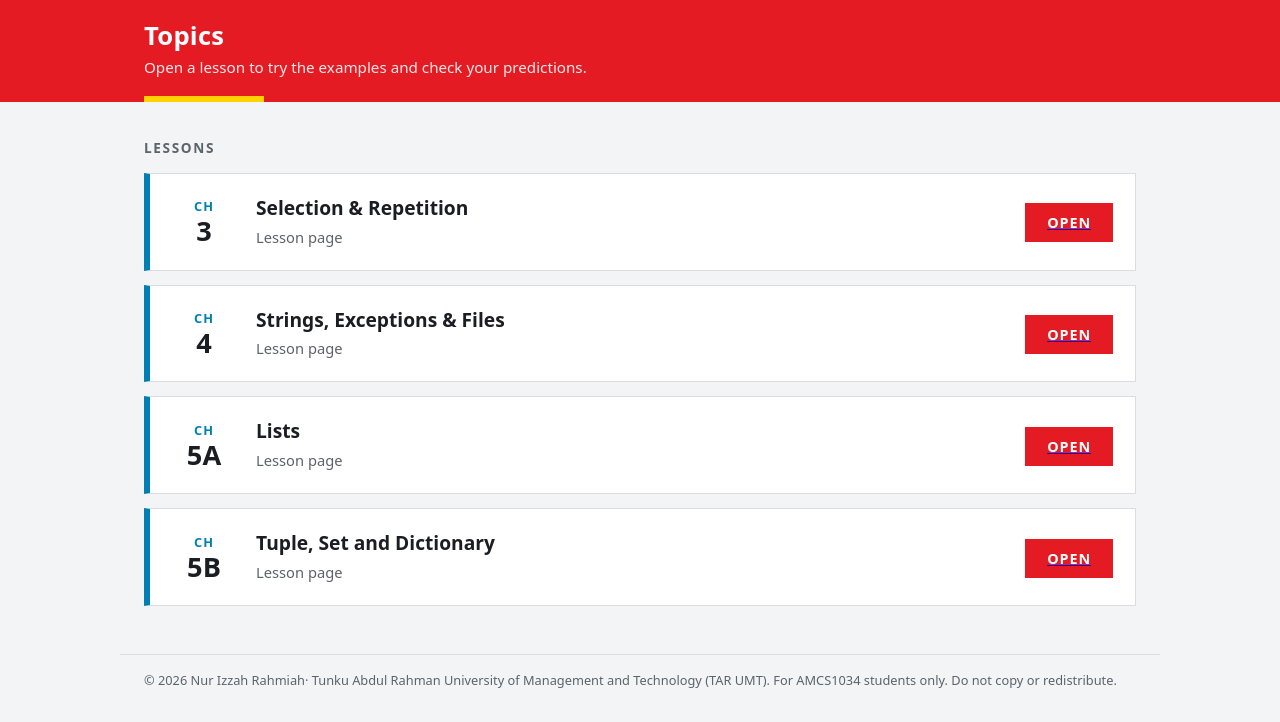
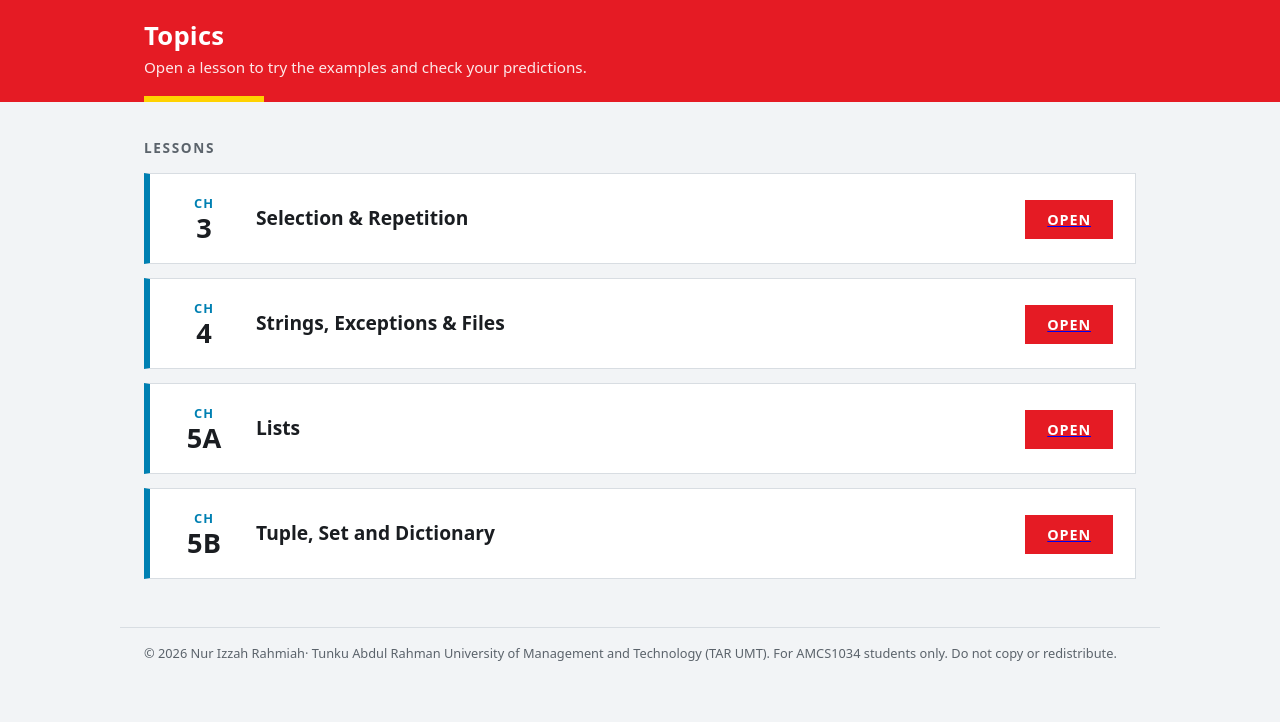
Before and after one commit to izzahabllah-alt/izzahabllah-alt.github.io, a plain HTML site: page index.html in a window 1280 px wide. Shown: the part 86-808 px from the top of the page. Drawn offline with Linux system fonts and the light colour scheme.

Commit message:
Update index.html

```diff
--- a/index.html
+++ b/index.html
@@ -71,28 +71,28 @@ footer { max-width: 1040px; margin: 0 auto; padding: 16px 24px 32px; font-size:
   <div class="list">
       <div class="topic">
         <div class="ch">Ch<b>3</b></div>
-        <div class="txt"><b>Selection &amp; Repetition</b><span>Lesson page</span></div>
+        <div class="txt"><b>Selection &amp; Repetition</b></div>
         <a href="SelectionLoopsprotected.html">
           <span class="go">OPEN</span>
         </a>
       </div>
       <div class="topic">
         <div class="ch">Ch<b>4</b></div>
-        <div class="txt"><b>Strings, Exceptions &amp; Files</b><span>Lesson page</span></div>
+        <div class="txt"><b>Strings, Exceptions &amp; Files</b></div>
         <a href="StringsExceptionsFilesProtected.html">
           <span class="go">OPEN</span>
         </a>
       </div>
       <div class="topic">
         <div class="ch">Ch<b>5A</b></div>
-        <div class="txt"><b>Lists</b><span>Lesson page</span></div>
+        <div class="txt"><b>Lists</b></div>
         <a href="listsStudentProtected.html">
           <span class="go">OPEN</span>
         </a>
       </div>
       <div class="topic">
         <div class="ch">Ch<b>5B</b></div>
-        <div class="txt"><b>Tuple, Set and Dictionary</b><span>Lesson page</span></div>
+        <div class="txt"><b>Tuple, Set and Dictionary</b></div>
         <a href="tupleSetsDicts.html">
           <span class="go">OPEN</span>
         </a>
```
